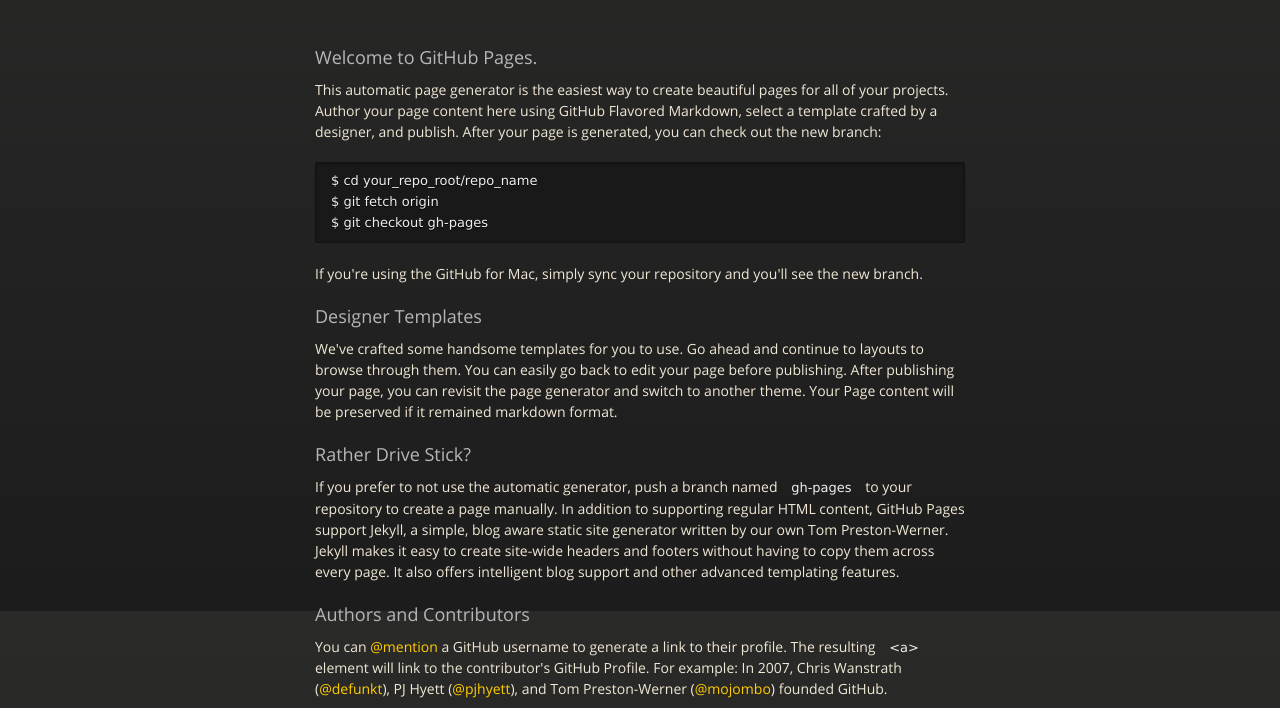
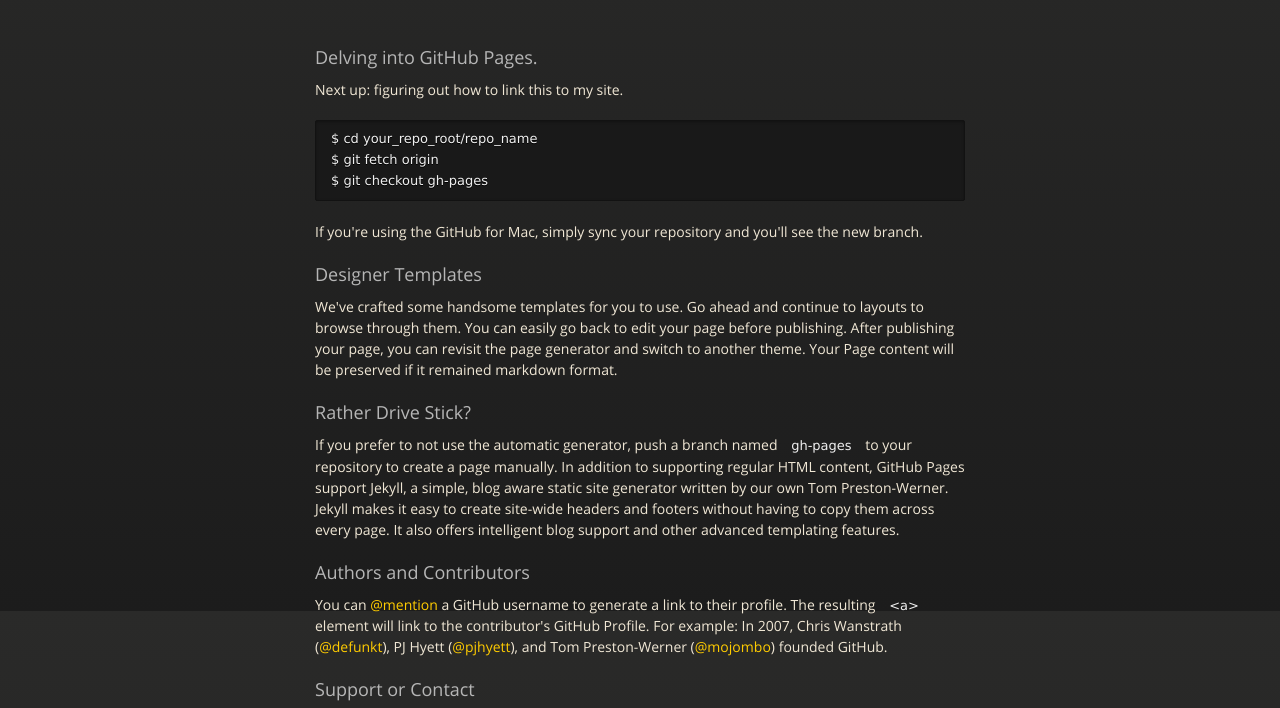
Before and after one commit to dorank/naranj, a plain HTML site: page index.html in a window 1280 px wide. Shown: the part 189-897 px from the top of the page. Drawn offline with nearby package versions, Linux system fonts and the light colour scheme.

Commit message:
Update index.html
Initial content changes.

```diff
--- a/index.html
+++ b/index.html
@@ -31,7 +31,7 @@
 
       <section>
         <div id="title">
-          <h1>Naranj</h1>
+          <h1>Orange Naranjaguyn</h1>
           <p></p>
           <hr>
           <span class="credits left">Project maintained by <a href="https://github.com/dorank">dorank</a></span>
@@ -39,9 +39,9 @@
         </div>
 
         <h3>
-<a id="welcome-to-github-pages" class="anchor" href="#welcome-to-github-pages" aria-hidden="true"><span class="octicon octicon-link"></span></a>Welcome to GitHub Pages.</h3>
+<a id="welcome-to-github-pages" class="anchor" href="#welcome-to-github-pages" aria-hidden="true"><span class="octicon octicon-link"></span></a>Delving into GitHub Pages.</h3>
 
-<p>This automatic page generator is the easiest way to create beautiful pages for all of your projects. Author your page content here using GitHub Flavored Markdown, select a template crafted by a designer, and publish. After your page is generated, you can check out the new branch:</p>
+<p>Next up: figuring out how to link this to my site.</p>
 
 <pre><code>$ cd your_repo_root/repo_name
 $ git fetch origin
```
